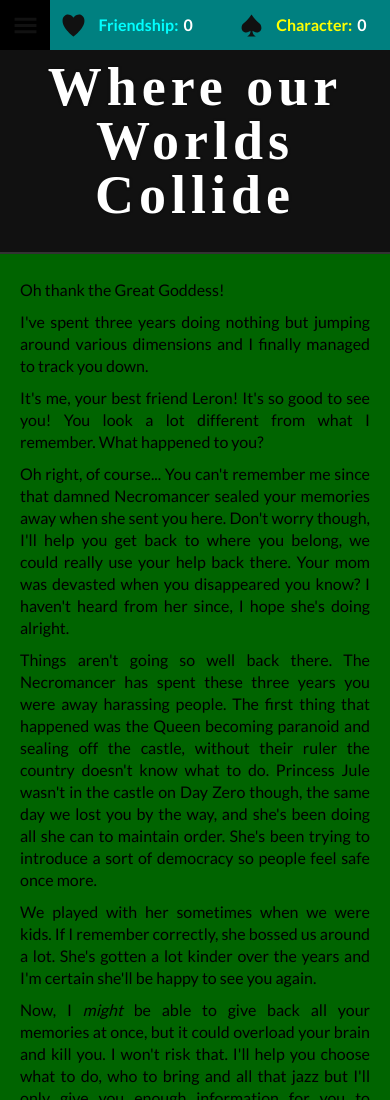
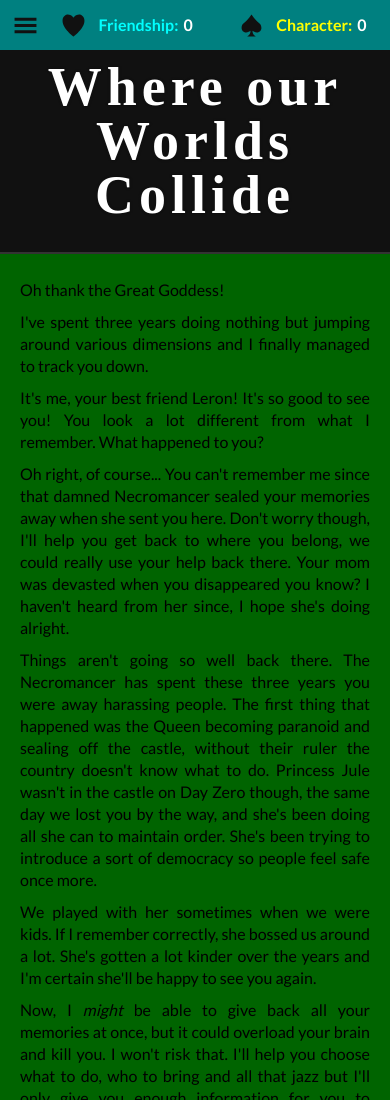
Before and after one commit to PauloSerrano/cyoa-world-collide, a plain HTML site: page index.html in a window 390 px wide. Shown: the top 1100 px of the page. Drawn offline with nearby package versions, Linux system fonts and the light colour scheme; a web font is replaced by a local one.

Commit message:
toggle fix

```diff
--- a/css/style.css
+++ b/css/style.css
@@ -282,7 +282,7 @@ h1{
     }
 
     .toggle-button:hover{
-        background-color: rgba(0, 0, 0, 1);
+        background-color: rgba(0, 0, 0, 0);
     }
 
     aside{
```
